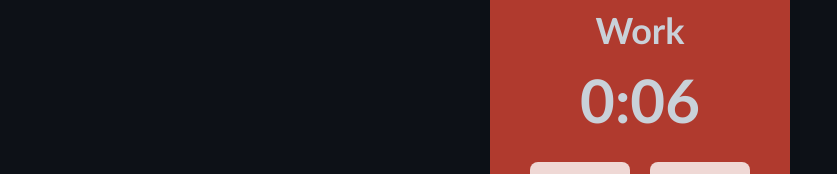
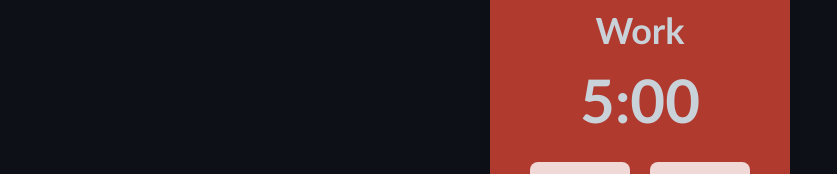
Before and after one commit to luispp018/timetask-companion, a React (Vite) app: page /timer in a window 1280 px wide. Shown: the part 325-499 px from the top of the page, without its empty margins (0-837 px from the left). Built offline with nearby package versions, Linux system fonts and the light colour scheme.

Commit message:
fix work time from previous commit

```diff
--- a/src/timerpage.jsx
+++ b/src/timerpage.jsx
@@ -6,7 +6,7 @@ import { FaHome } from "react-icons/fa";
 
 function TimerPage() {
   const [mode, setMode] = useState("work");
-  const [timeLeft, setTimeLeft] = useState(0.1 * 60);
+  const [timeLeft, setTimeLeft] = useState(5 * 60);
   const [isRunning, setIsRunning] = useState(false);
   const [showNotification, setShowNotification] = useState(false);
 
```
